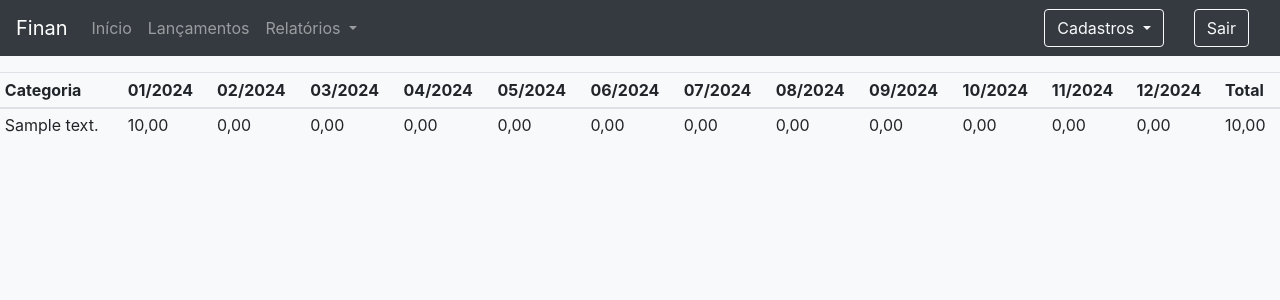
After one commit to diogowagner/finan, a Django app: page /relatorios/fluxo/ in a window 1280 px wide. The commit adds this page. Shown: the top 300 px of the page. Run offline with Django 5.2, Linux system fonts and the light colour scheme; tables that the repository leaves empty hold one stand-in row (values such as "Sample post"); parts of the project's set-up code (start-up, migrations or seed data) failed here and were passed over; some libraries are stand-ins or nearby versions.

Commit message:
relatorio

```diff
--- a/fluxo/models.py
+++ b/fluxo/models.py
@@ -83,7 +83,7 @@ class Item(models.Model):
         on_delete=models.CASCADE,
         blank=True, null=True,
         related_name='forma_pagamento',
-        verbose_name="Lançamento",
+        verbose_name="Forma de pagamento",
         )
     tag = models.CharField(max_length=100, blank=True, null=True)
     tipo_custo = models.CharField(max_length=100, blank=True, null=True)
@@ -103,13 +103,13 @@ class Transferencia(models.Model):
     conta_origem = models.ForeignKey(
         Conta,
         on_delete=models.CASCADE,
-        related_name='conta_origem',
+        related_name='transferencias_origem',
         verbose_name="Conta origem",
     )
     conta_destino = models.ForeignKey(
         Conta,
         on_delete=models.CASCADE,
-        related_name='conta_destino',
+        related_name='transferencias_destino',
         verbose_name="Conta destino",
     )
     descricao = models.CharField(max_length=200)
--- a/fluxo/templates/base.html
+++ b/fluxo/templates/base.html
@@ -56,7 +56,7 @@
                   Relatórios
                 </a>
                 <div class="dropdown-menu" aria-labelledby="navbarDropdown">
-                  <a class="dropdown-item" href="#">Fluxo de caixa</a>
+                  <a class="dropdown-item" href="{% url "fluxo:relatorio_fluxo" %}">Fluxo de caixa</a>
                   <a class="dropdown-item" href="#">Lançamentos</a>
                 </div>
               </li>
--- /dev/null
+++ b/fluxo/templates/relatorio_fluxo.html
@@ -0,0 +1,43 @@
+{% extends 'base.html' %}
+{% load static %}
+{% load currency_filters %}
+
+
+{% block conteudo %}
+
+<br>
+<div class="container-xg py-5">
+<div class="table-responsive">
+    <table class="table table-hover table-sm">
+        <thead>
+            <tr>
+                <th>Categoria</th>
+                <th>01/2024</th>
+                <th>02/2024</th>
+                <th>03/2024</th>
+                <th>04/2024</th>
+                <th>05/2024</th>
+                <th>06/2024</th>
+                <th>07/2024</th>
+                <th>08/2024</th>
+                <th>09/2024</th>
+                <th>10/2024</th>
+                <th>11/2024</th>
+                <th>12/2024</th>
+                <th>Total</th>
+            </tr>
+        </thead>
+        <tbody>
+            {% for item in relatorio %}
+            <tr>
+                <td>{{ item.descricao }}</td>
+                {% for valor in item.valor_mes %}
+                    <td>{{valor|currency}}</td>
+                {% endfor %}
+                <td>{{ item.valor_total }}</td>
+            </tr>
+            {% endfor %}
+        </tbody>
+    </table>
+</div>
+{% endblock conteudo %}
--- a/fluxo/urls.py
+++ b/fluxo/urls.py
@@ -12,6 +12,7 @@ from .views import(
                     login_view,
                     logout_view,
                     transferir,
+                    relatorio_fluxo,
                     )
 
 app_name = 'fluxo'
@@ -24,6 +25,7 @@ urlpatterns = [
     path('cadastro/conta/', cadastro_conta, name='cadastro_conta'),
     path('cadastro/<str:tipo>/', cadastro_cliente_fornecedor, name='cadastro_cliente_fornecedor'),
     path('filtros/', filtros, name='filtros'),
+    path('relatorios/fluxo/', relatorio_fluxo, name='relatorio_fluxo'),
     path('lancamentos/<str:filtro>/', lancamentos, name='lancamentos'),
     path('login/', login_view, name='login'),
     path('logout/', logout_view, name='logout'),
--- a/fluxo/views/__init__.py
+++ b/fluxo/views/__init__.py
@@ -6,3 +6,4 @@ from .editar_lancamento import *
 from .logout import *
 from .inicio import *
 from .transferir import *
+from .relatorios import *
--- /dev/null
+++ b/fluxo/views/relatorios.py
@@ -0,0 +1,174 @@
+from decimal import Decimal
+from django.shortcuts import render
+from fluxo.models import Item
+from finan.models import Categoria
+from collections import defaultdict
+
+# def relatorio_fluxo(request):
+
+#     itens = Item.objects.select_related('categoria', 'lancamento').all()
+#     categorias = Categoria.objects.all().filter(ativo=True)
+
+#     relatorio = []
+
+#     for categoria in categorias.values():
+#         id = categoria['id']
+#         descricao = categoria['descricao']
+#         is_categoria_filha = categoria['is_categoria_filha']
+#         valores_mes = []
+
+#         for i in range(1,13):
+#             valor_somado = 0
+#             for item in itens:
+#                 categoria_id = item.categoria.id
+#                 mes = item.lancamento.data_lancamento.month
+#                 valor = item.valor
+#                 valor_mes = 0
+#                 if id == categoria_id:
+#                     if i == mes:
+#                         valor_somado += valor
+#             valor_mes = valor_somado
+#             valores_mes.append(valor_mes)
+#         if sum(valores_mes):
+#             relatorio.append({
+#                 'id': id,
+#                 'descricao': descricao,
+#                 'valor_mes': valores_mes,
+#                 'valor_total': sum(valores_mes),
+#             })
+
+#     context = {
+#         'relatorio': relatorio,
+#         'titulo': 'Relatórios',
+#     }
+
+#     return render(request, 'relatorio_fluxo.html', context)
+
+
+def relatorio_fluxo(request):
+    itens = Item.objects.select_related('categoria', 'lancamento').all()
+    categorias = Categoria.objects.all().filter(ativo=True)
+
+    relatorio = []
+
+    for categoria in categorias:
+        id = categoria.id
+        descricao = categoria.descricao
+        is_categoria_filha = categoria.is_categoria_filha
+        valores_mes = [0] * 12  # Inicializa uma lista com 12 zeros, um para cada mês
+
+        for item in itens:
+            if item.categoria.id == id:
+                mes = item.lancamento.data_lancamento.month
+                valores_mes[mes - 1] += item.valor  # Soma o valor no mês correto
+
+        if any(valores_mes):  # Verifica se há algum valor diferente de zero
+            relatorio.append({
+                'id': id,
+                'descricao': descricao,
+                'valor_mes': valores_mes,
+                'valor_total': sum(valores_mes),
+            })
+
+    context = {
+        'relatorio': relatorio,
+        'titulo': 'Relatórios',
+    }
+
+    return render(request, 'relatorio_fluxo.html', context)
+
+
+
+
+# Exemplo de uso
+# relatorio = relatorio_fluxo()
+# for linha in relatorio:
+#     print(f"Categoria: {linha['categoria']}")
+#     for mes in range(1, 13):
+#         print(f"  Mês {mes}: {linha[mes]}")
+
+
+
+
+
+
+# def relatorio_fluxo(request):
+
+#     categoria_pai = []
+#     for i in Categoria.objects.all():
+#         if not i.categoria_pai and not i.descricao == 'Transferência':
+#             print(i)
+#             categoria = {'categoria' : i.descricao}
+#             categoria_pai.append(categoria)
+#             quant_meses = 12
+#             lista_mes = []
+#             for mes in quant_meses:
+#                 soma_mes = Item.objects.get(categoria_id = i.id).aggregate(Sum('valor'))['valor__sum']
+#                 mes_soma = mes
+#                 lista_mes.append({
+#                     'mes_soma':mes_soma,
+#                     'soma_mes':soma_mes
+#                     })
+#             categoria_pai.append(lista_mes)
+
+
+#     context = {
+#         'titulo': 'Relatórios'
+#     }
+
+#     return render(request, 'relatorio_fluxo.html', context)
+
+'''
+for i in Categoria.objects.all():
+    ...:     print(i.descricao,'|', i.categoria_pai,'|', Item.objects.filter(categoria_id = i.id).aggregate(Sum('valor'))['valor__sum'])
+    ...:     descricao = i.descricao
+    ...:     categoria_pai_id = i.categoria_pai_id
+    ...:     categoria_pai = i.categoria_pai
+    ...:     valor_categoria = Item.objects.filter(categoria_id = i.id).aggregate(Sum('valor'))['valor__sum']
+    ...:     categoria_list.append({
+    ...:                           'descricao':descricao,
+    ...:                           'categoria_pai_id':categoria_pai_id,
+    ...:                           'categoria_pai':categoria_pai,
+    ...:                           'valor_categoria':valor_categoria
+    ...:                           })
+
+
+for i in Categoria.objects.all():
+     ...:     print(i.descricao,'|', i.categoria_pai,'|', Item.objects.filter(categoria_id = i.id).aggregate(Sum('valor'))['valor__sum'])
+     ...:     descricao = i.descricao
+     ...:     categoria_pai_id = i.categoria_pai_id
+     ...:     if i.categoria_pai:
+     ...:         categoria_pai = i.categoria_pai.descricao
+     ...:     else:
+     ...:         categoria_pai = None
+     ...:     valor_categoria = Item.objects.filter(categoria_id = i.id).aggregate(Sum('valor'))['valor__sum']
+     ...:     categoria_list.append({
+     ...:                           'descricao':descricao,
+     ...:                           'categoria_pai_id':categoria_pai_id,
+     ...:                           'categoria_pai':categoria_pai,
+     ...:                           'valor_categoria':valor_categoria
+     ...:                           })
+
+
+      for i in categoria_list:
+     ...:     if i['categoria_pai_id'] is None and i['categoria_pai_id'] not in soma_categoria_pai:
+     ...:         descricao = i['descricao']
+     ...:         categoria_pai_id = i['categoria_pai_id']
+     ...:         categoria_pai = i['categoria_pai']
+     ...:         valor_categoria = i['valor_categoria']
+     ...:         soma_categoria_pai.append({
+     ...:                                     'descricao': descricao,
+     ...:                                     'categoria_pai_id': categoria_pai_id,
+     ...:                                     'categoria_pai': categoria_pai,
+     ...:                                     'valor_categoria': valor_categoria,
+     ...:                                  })
+     ...:     elif i['categoria_pai_id'] in soma_categoria_pai:
+     ...:         for l in soma_categoria_pai:
+     ...:             if l['descricao'] == i['categoria_pai'].descricao:
+     ...:                 print(l['valor_categoria'], i['valor_categoria'])
+
+
+
+
+
+     '''
```
Also changed, not shown: fluxo/templatetags/custom_filters.py (added, +7 -0 lines).
